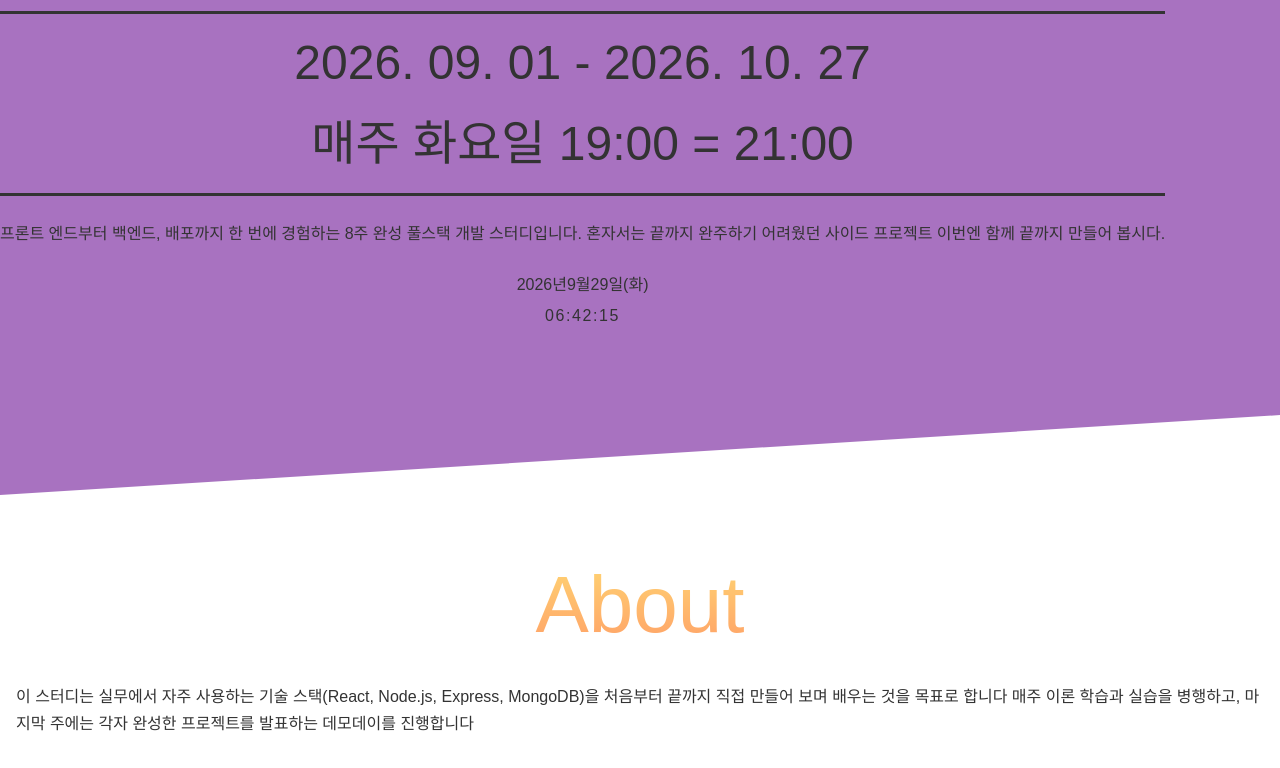
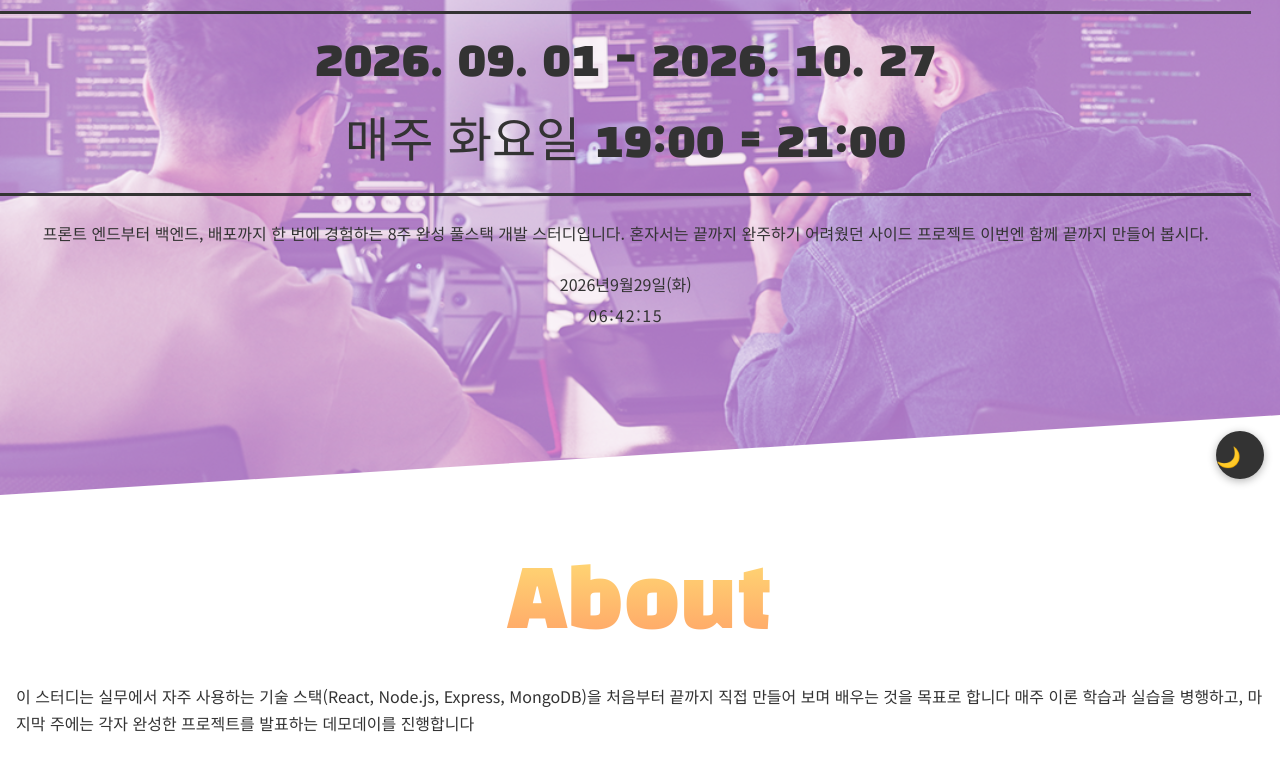
Before and after one commit to pshcom/Study, a plain HTML site: page index.html in a window 1280 px wide. Shown: the part 305-1073 px from the top of the page. Drawn offline with Linux system fonts and the light colour scheme; some packages are replaced by stand-ins of ours.

Commit message:
Add files via upload

```diff
--- a/index.html
+++ b/index.html
@@ -9,9 +9,8 @@
         <!-- css영역 -->
         <link rel="stylesheet" href="https://unpkg.com/destyle.css@1.0.5/destyle.css">
         <link href="style.css" rel="stylesheet">
-        <link rel="preconnect" href="https://fonts.googleapis.com">
-        <link rel="preconnect" href="https://fonts.gstatic.com" crossorigin>
-        <link href="https://fonts.googleapis.com/css2?family=Do+Hyeon&display=swap" rel="stylesheet">
+
+        <link href="https://fonts.googleapis.com/css2?family=Black+Han+Sans&family=Do+Hyeon&family=Noto+Sans+KR:wght@100..900&display=swap" rel="stylesheet">
     </head>
 
     <body>
--- a/style.css
+++ b/style.css
@@ -13,7 +13,7 @@ COLORS
     --grey: #333;
     --white: #fff;
 
-    /* 다크모드 전환용 변수*/
+    /* 다크 모드 전환용 변수 */
     --bg : #fff;
     --text : #333;
 }
@@ -72,10 +72,10 @@ body {
     transition: background .3s, color .3s;
 }
 
-/* 다크모드 : body에 dark클래스가 붙으면 변수 값이 바뀜 */
+/* 다크모드 : body에 dark 클래스가 붙으면 변수 값이 바뀜. */
 body.dark {
-    --bg: #17181c;
-    --text: #e8e8ea;
+    --bg : #17181c;
+    --text : #e8e8ea;
 }
 
 /*
@@ -84,7 +84,7 @@ DARK MODE BUTTON
 .btn-theme {
     position: fixed;
     right: 1rem;
-    button: 1rem;
+    bottom: 1rem;
     z-index: 3;
     width: 3rem;
     height: 3rem;
@@ -98,6 +98,7 @@ DARK MODE BUTTON
 body.dark .btn-theme {
     background: var(--yellow);
 }
+
 
 /*
 HEADER
@@ -166,13 +167,13 @@ MAIN
 ================================================ */
 #main {
     background-color: #4db1ec;
-    background-image: url('../스터디모집/images/hero01.png');
+    background-image: url('../images/hero01.png');
     background-repeat: no-repeat;
     background-position: center;
     background-size: cover;
-    background-blend-mode:screen;
+    background-blend-mode: screen;
     height: 100vh;
-    color: var(--grey); /* 다크모드에서도 글자 어둡게 유지 */
+    color: var(--grey);  /* 다크 모드에서도 글자 어둡게 유지 */
 
     animation: bg-color 24s infinite;  /* @keyframes bg-color 설정해야 나옴. */
 
@@ -240,14 +241,14 @@ MAIN
     display: block;
     font-family: "Noto Sans KR", sans-serif;
     font-size: 1rem;
-    letter-spacing: .1rem;
-    font-variant-numeric: tabilar-nums;
+    letter-spacing: .1em;
+    font-variant-numeric: tabular-nums;  /* 숫자 폭을 같게 해서 흔들림 방지 */
 }
 
 .clock-date {
-    display: block;
+    display: block;      /* 시각 위에 한 줄을 차지하도록 */
     font-family: "Noto Sans KR", sans-serif;
-    font-size: 1rem;
+    font-size: 1em;
     margin-bottom: .25rem;
 }
 
@@ -303,7 +304,6 @@ CURRICULUM
 
 .content {
     padding-bottom: 1rem;
-    /* padding: 0 0 1rem 0; 위 오 아 왼 */
 }
 
 
@@ -372,7 +372,7 @@ APPLY
     width: 100%;
     margin-bottom: 1.5rem;
     font-family: inherit;
-    color: var(--grey); /* 다크모드에서도 입력글자 어둡게 */
+    color: var(--grey);   /* 다크 모드에서도 입력 글자는 어둡게 */
 }
 
 .apply-textarea {
```
